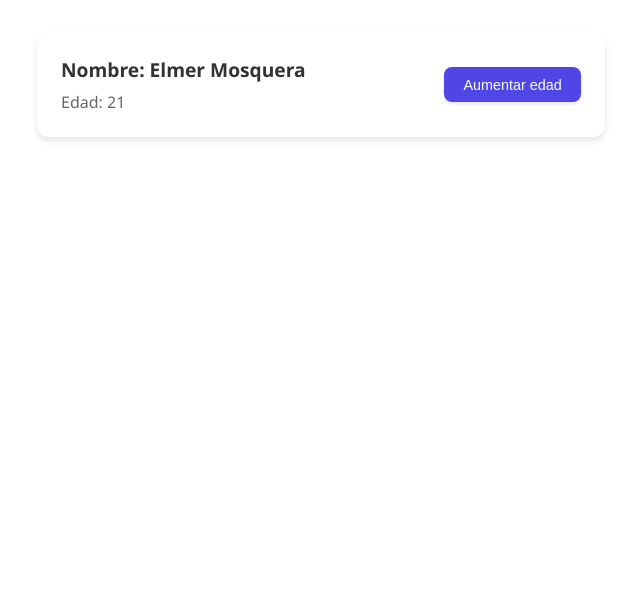
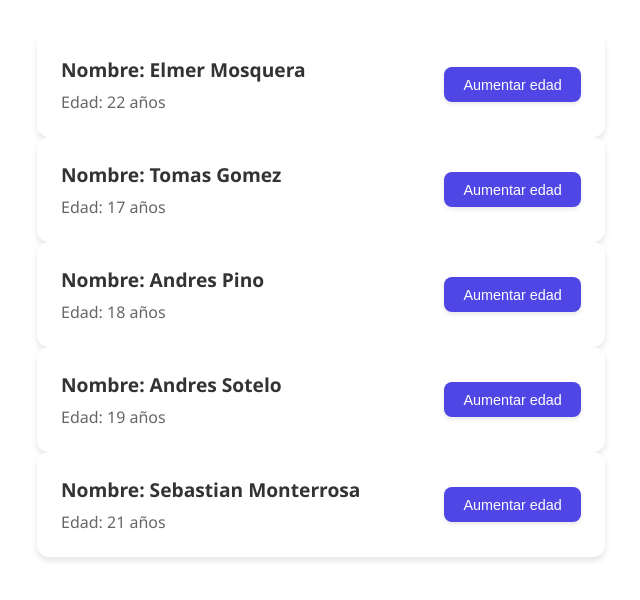
Before and after one commit to Elmer-ing/refuerso-react, a React (Create React App) app: page / in a window 1280 px wide. Shown: the top 600 px of the page, without its empty margins (319-959 px from the left). Built offline with nearby package versions, Linux system fonts and the light colour scheme.

Commit message:
reestructura de contenedor de items (EdadBoton)

```diff
--- a/src/components/EdadBoton.jsx
+++ b/src/components/EdadBoton.jsx
@@ -1,21 +1,50 @@
 import '../styles/EdadBoton.css'
-import { useState } from 'react';
+import React from 'react';
+// import { useState } from 'react';
+import Item from './Item';
 
 function EdadBoton() {
 
-  const [edad, setEdad] = useState(21);
+  // const [edad, setEdad] = useState(21);
+
+  const personasItems = [
+    {
+      id: 1,
+      nombre: 'Elmer Mosquera',
+      edad: 22
+    },
+    {
+      id: 2,
+      nombre: 'Tomas Gomez',
+      edad: 17
+    },
+    {
+      id: 3,
+      nombre: 'Andres Pino',
+      edad: 18
+    },
+    {
+      id: 4,
+      nombre: 'Andres Sotelo',
+      edad: 19
+    },
+    {
+      id: 5,
+      nombre: 'Sebastian Monterrosa',
+      edad: 21
+    },
+  ]
 
   return(
     <div className="contenedor">
-      <div className='eb-item'>
-        <div className='eb-item__info'>
-          <p className='eb-item__info-nombre'>Nombre: Elmer Mosquera</p>
-          <p className='eb-item__info-edad'>Edad: {edad}</p>
-        </div>
-        <div className='eb-item__botones'>
-          <button className='eb-item__boton' onClick={()=> setEdad(edad +1)}>Aumentar edad</button>
-        </div>
-      </div>
+      {personasItems.map((persona)=>(
+        <Item
+          key={persona.id}
+          nombre={persona.nombre}
+          edad={persona.edad}
+        />
+      ))}
+
     </div>
   )
 }
```
